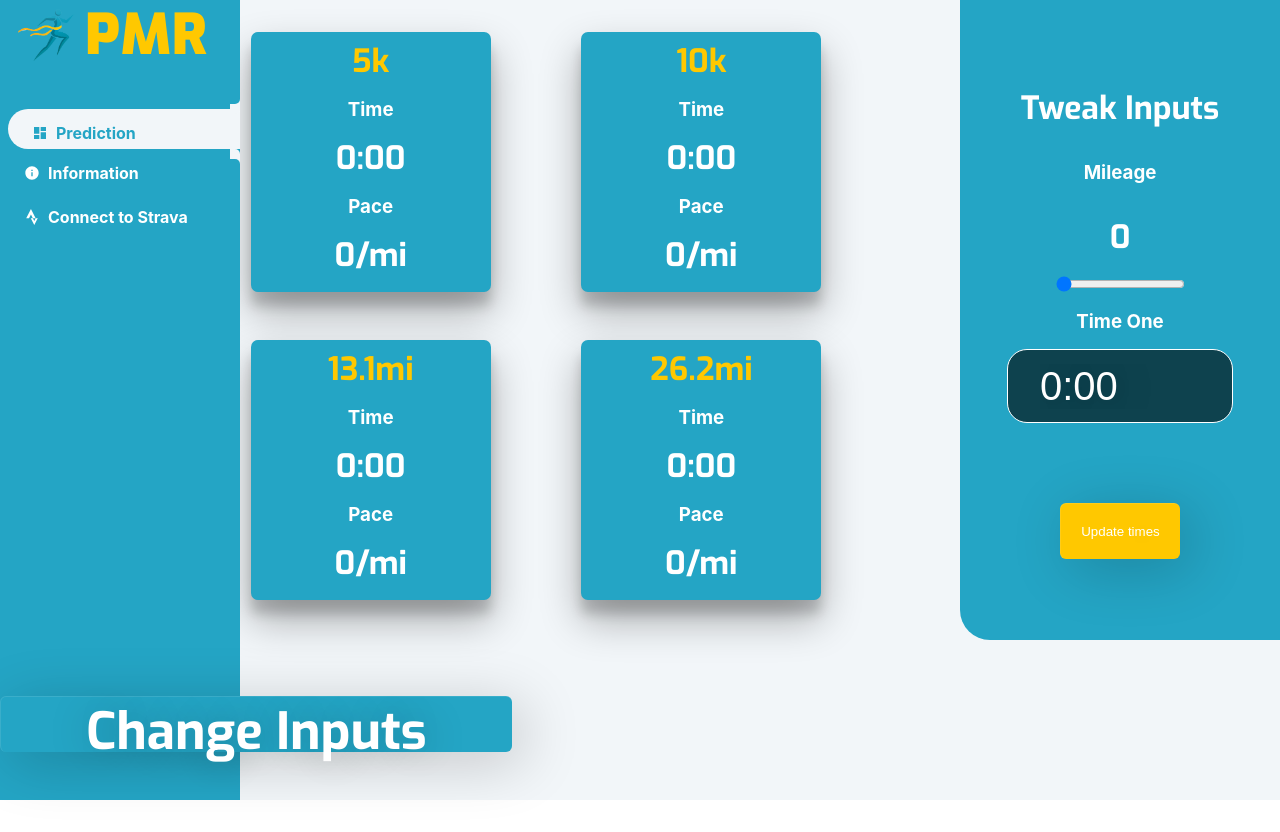
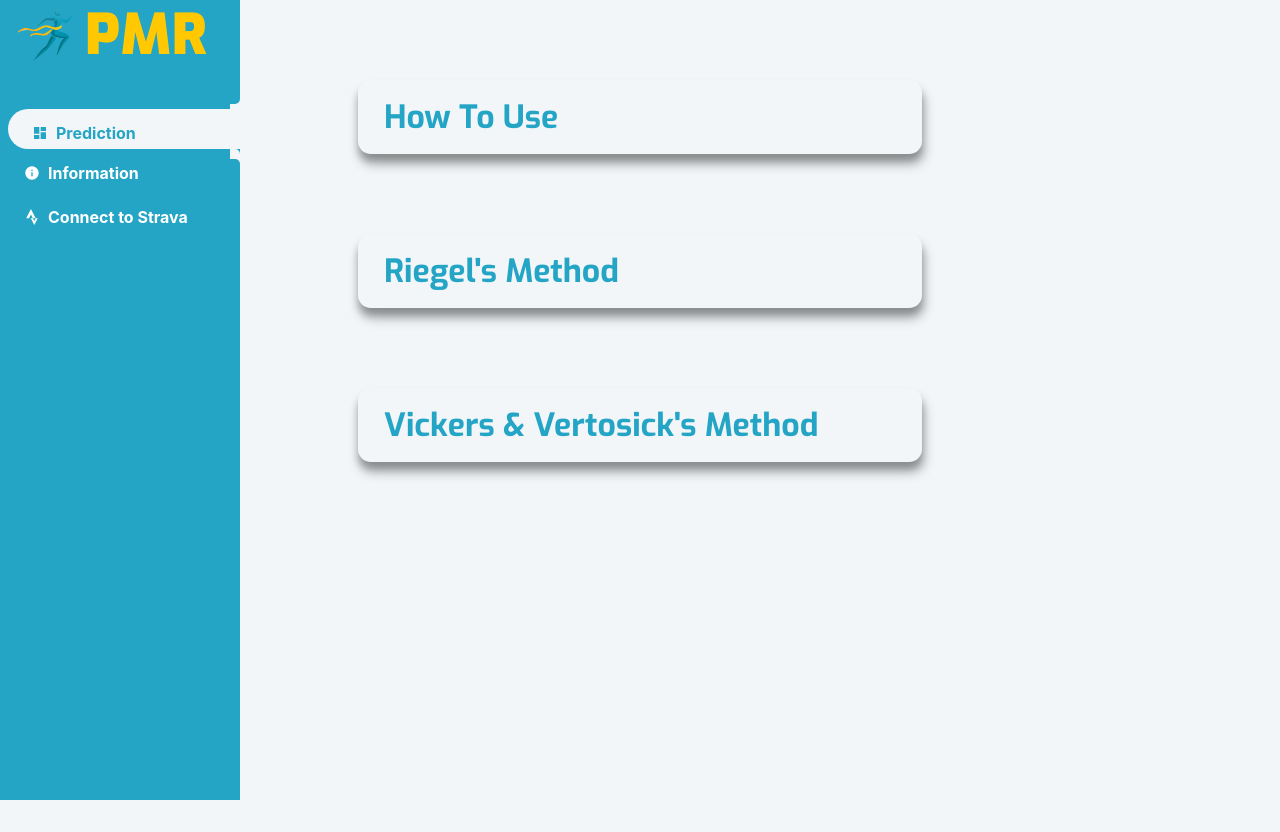
Before and after one commit to jvstn/predict-my-race, a React (Create React App) app: page /information in a window 1280 px wide. After the commit the page ends 800 px from the top, so only its background shows below. Built offline with nearby package versions, Linux system fonts and the light colour scheme.

Commit message:
Added Accordion

```diff
--- a/src/App.css
+++ b/src/App.css
@@ -1,3 +1,7 @@
 body {
-  overflow: hidden;
+  background-color: #F2F6F9;
 }
+
+::-webkit-scrollbar {
+  width: 0;
+}
--- a/src/App.tsx
+++ b/src/App.tsx
@@ -4,6 +4,7 @@ import { BrowserRouter as Router, Switch, Route } from "react-router-dom";
 import { RunnerInputs, Dashboard } from "./components/index";
 import { Provider } from "react-redux";
 import { store } from "./app/store";
+import Info from "./components/Info";
 
 function App() {
 
@@ -12,7 +13,7 @@ function App() {
       <Router>
         <Switch>
           <Route path="/dashboard" component={Dashboard} />
-          <Route path="/information" component={Dashboard} />
+          <Route path="/information" component={Info} />
           <Route path="/connect" component={Dashboard} />
           <Route path="/" component={RunnerInputs} />
         </Switch>
--- /dev/null
+++ b/src/components/Info/Elements/Accordion/Box.tsx
@@ -0,0 +1,18 @@
+import styled from 'styled-components';
+
+export default styled.div<{ open?: boolean }>`
+  width: 40vw;
+  max-height: ${({open}) => open ? "100vh" : "20vh"};
+  display: flex;
+  flex-direction: column;
+  border-radius: 1vw;
+  border: 1px thin black;
+  padding: 0 2vw;
+  margin: 10vh auto;
+  box-shadow: 0 7px 7px 0 rgba(0, 0, 0, 0.19), 2px 10px 12px 0 rgba(0, 0, 0, 0.3);
+
+  @media (max-width: 800px) {
+    width: 60vw;
+
+  }
+`;
--- /dev/null
+++ b/src/components/Info/Elements/Accordion/index.tsx
@@ -0,0 +1,21 @@
+import styled from 'styled-components';
+
+import { ReactElement, ReactNode, useState } from 'react'
+import Box from './Box';
+import { Body, Title } from '../../../Shared';
+
+interface Props {
+  title: string;
+  children: ReactNode;
+}
+
+export default function Accordion({title, children }: Props): ReactElement {
+  const [isOpen, setIsOpen] = useState(false)
+  const toggleOpen = () => setIsOpen(!isOpen)
+  return (
+    <Box open={isOpen} onClick={toggleOpen}>
+      <Title color='primary'>{title}</Title>
+      {isOpen && <Body color="dark">{children}</Body>}
+    </Box>
+  )
+}
--- /dev/null
+++ b/src/components/Info/Elements/Container.tsx
@@ -0,0 +1,7 @@
+import styled from 'styled-components';
+
+export default styled.div`
+  margin-top: 10vh;
+  flex-direction: column;
+
+`
--- /dev/null
+++ b/src/components/Info/Elements/index.tsx
@@ -0,0 +1 @@
+export {default as Accordion} from './Accordion'
--- /dev/null
+++ b/src/components/Info/index.tsx
@@ -0,0 +1,75 @@
+import { ReactElement } from 'react'
+import { BackgroundDiv } from '../Shared'
+import Navbar from '../Shared/Navbar'
+import { Accordion } from './Elements'
+import Container from './Elements/Container';
+
+interface Props {
+
+}
+
+function Info({}: Props): ReactElement {
+  return (
+    <BackgroundDiv>
+      <Navbar />
+      <Container>
+        <Accordion title="How To Use">
+          These algorithms give you a nice target pace for your next race. They
+          also answer the question: If I were to race tomorrow what would my
+          times be?
+          <br />
+          <br />
+          That being said no algorithm can truly predict all the variables of
+          your next race, but what this app can do is give you a general pace to
+          target.
+          <br />
+          <br />
+          In all long distance races it is better to err on the slow side to
+          avoid running to fast at the start.
+          <br />
+          <br />
+          You can always go faster at the end if you still feel good but it’s
+          nearly impossible to recover after hitting the wall.
+        </Accordion>
+        <Accordion title="Riegel's Method">
+          These algorithms give you a nice target pace for your next race. They
+          also answer the question: If I were to race tomorrow what would my
+          times be?
+          <br />
+          <br />
+          That being said no algorithm can truly predict all the variables of
+          your next race, but what this app can do is give you a general pace to
+          target.
+          <br />
+          <br />
+          In all long distance races it is better to err on the slow side to
+          avoid running to fast at the start.
+          <br />
+          <br />
+          You can always go faster at the end if you still feel good but it’s
+          nearly impossible to recover after hitting the wall.
+        </Accordion>
+        <Accordion title="Vickers & Vertosick's Method">
+          These algorithms give you a nice target pace for your next race. They
+          also answer the question: If I were to race tomorrow what would my
+          times be?
+          <br />
+          <br />
+          That being said no algorithm can truly predict all the variables of
+          your next race, but what this app can do is give you a general pace to
+          target.
+          <br />
+          <br />
+          In all long distance races it is better to err on the slow side to
+          avoid running to fast at the start.
+          <br />
+          <br />
+          You can always go faster at the end if you still feel good but it’s
+          nearly impossible to recover after hitting the wall.
+        </Accordion>
+      </Container>
+    </BackgroundDiv>
+  );
+}
+
+export default Info
--- /dev/null
+++ b/src/components/Shared/BackgroundDiv.ts
@@ -0,0 +1,17 @@
+import styled from 'styled-components';
+import { palette } from '../../theme';
+
+const BackgroundDiv = styled.div`
+  position: absolute;
+  top: 0;
+  left: 0;
+  right: 0;
+  bottom: 0;
+  background-color: ${palette.offWhite};
+  @media (max-width: 800px) {
+    display: flex;
+    flex-direction: column
+  }
+`;
+
+export default BackgroundDiv;
--- a/src/components/Shared/Card.tsx
+++ b/src/components/Shared/Card.tsx
@@ -12,6 +12,6 @@ const Card = styled.div`
   align-items: center;
   text-align: center;
   box-shadow: 0 14px 12px 0 rgba(0, 0, 0, 0.17),
-    0 20px 40px 0 rgba(0, 0, 0, 0.3); ;
+    0 20px 40px 0 rgba(0, 0, 0, 0.3);
 `;
 export default Card
--- a/src/components/Shared/Navbar/NavbarElements/NavbarContainer.tsx
+++ b/src/components/Shared/Navbar/NavbarElements/NavbarContainer.tsx
@@ -2,12 +2,12 @@ import styled from 'styled-components';
 import { palette } from '../../../../theme';
 
 const NavbarContainer = styled.div`
-  height: 100vh;
+  height: 100%;
   width: 30vh;
   display: flex;
   flex-direction: column;
   background-color: ${palette.primary};
-  position: absolute;
+  position: fixed;
 
   @media (max-width: 800px) {
     display: flex;
--- a/src/components/Shared/index.tsx
+++ b/src/components/Shared/index.tsx
@@ -1,3 +1,5 @@
 export {default as Button} from './Button'
 export {default as TimeInput} from './TimeInput'
+export {default as BackgroundDiv} from './BackgroundDiv'
+export {default as Card} from './Card'
 export * from './Typography'
```
Also changed, not shown: 1 other file (tests, documents, lock files or other folders).
